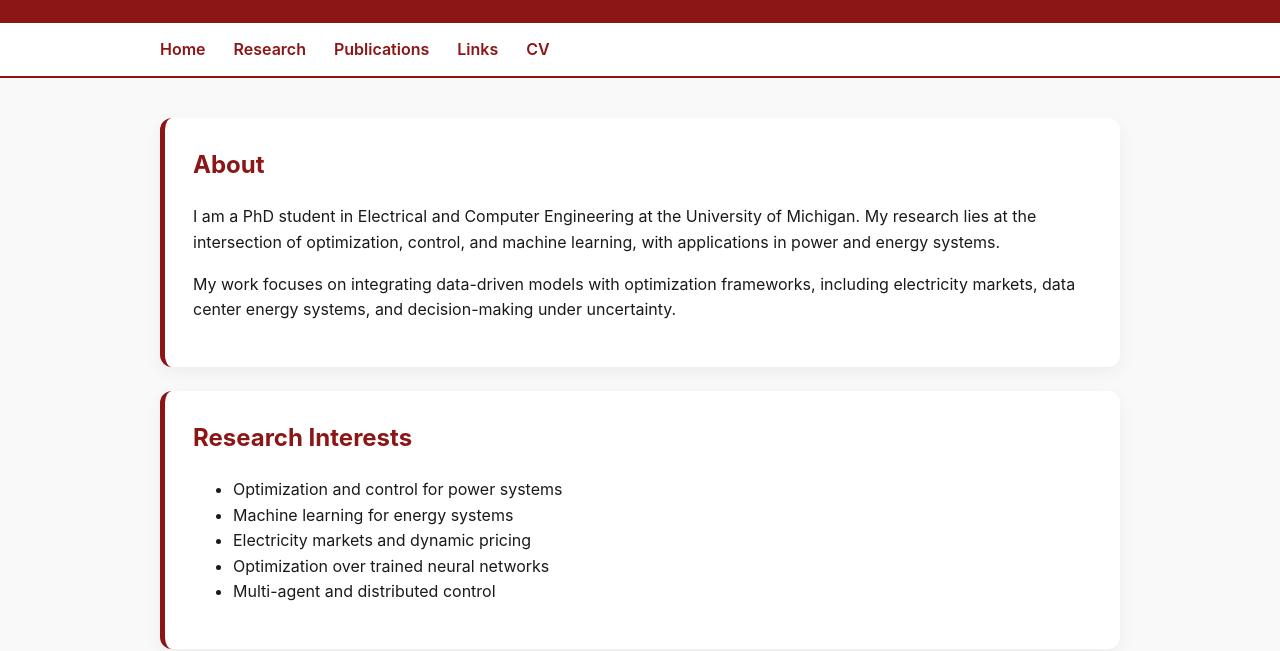
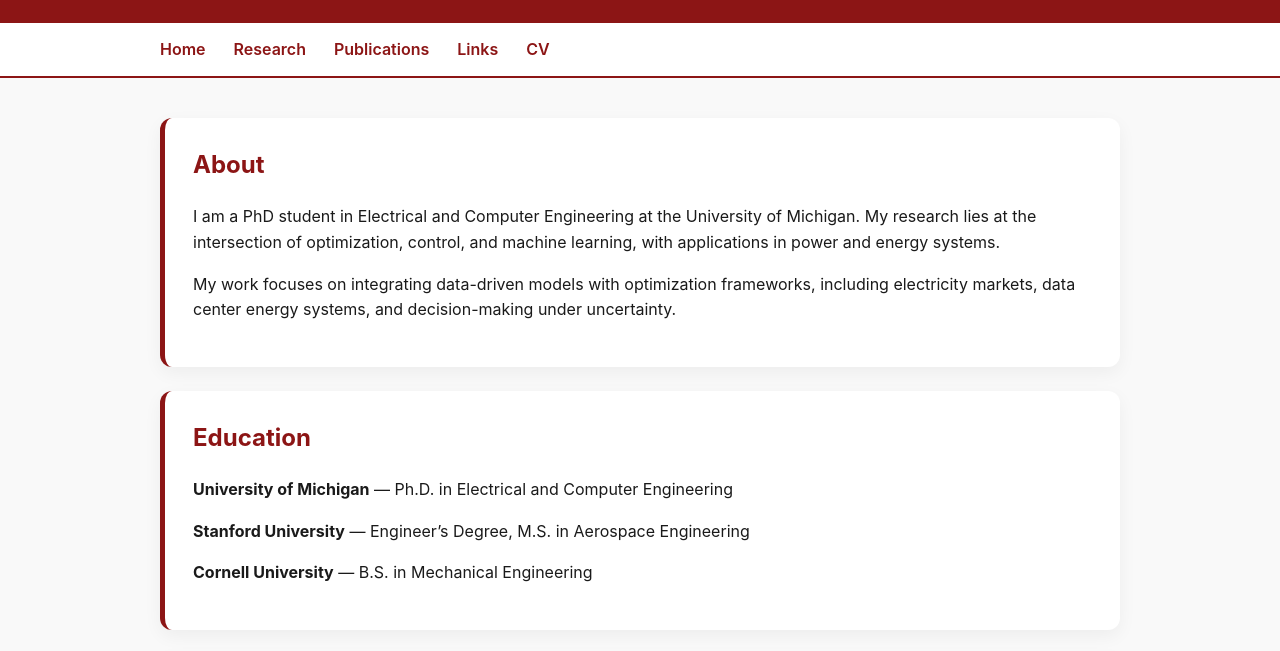
Before and after one commit to xl359/xl359.github.io, a plain HTML site: page index.html in a window 1280 px wide. Shown: the part 149-800 px from the top of the page. Drawn offline with Linux system fonts and the light colour scheme.

Commit message:
Add files via upload

```diff
--- a/index.html
+++ b/index.html
@@ -41,6 +41,22 @@
       under uncertainty.
     </p>
   </section>
+  <section class="card">
+  <h2>Education</h2>
+
+  <p>
+    <strong>University of Michigan</strong> — Ph.D. in Electrical and Computer Engineering
+  </p>
+
+  <p>
+    <strong>Stanford University</strong> — Engineer’s Degree, M.S. in Aerospace Engineering
+  </p>
+
+  <p>
+    <strong>Cornell University</strong> — B.S. in Mechanical Engineering
+  </p>
+
+</section>
 
   <section class="card">
     <h2>Research Interests</h2>
```
